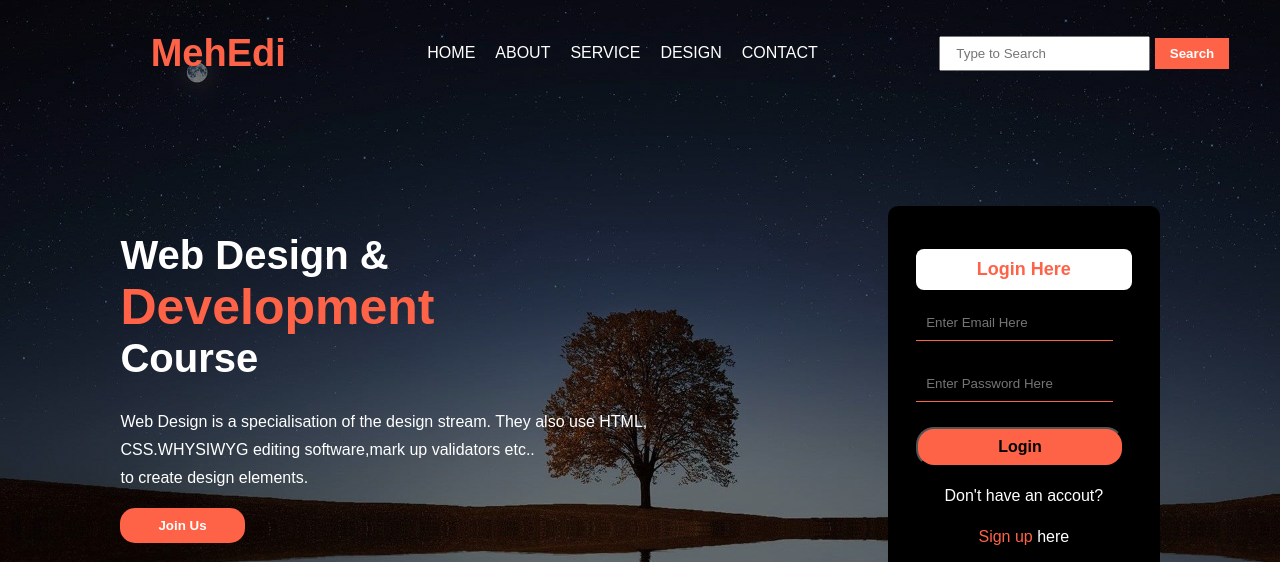
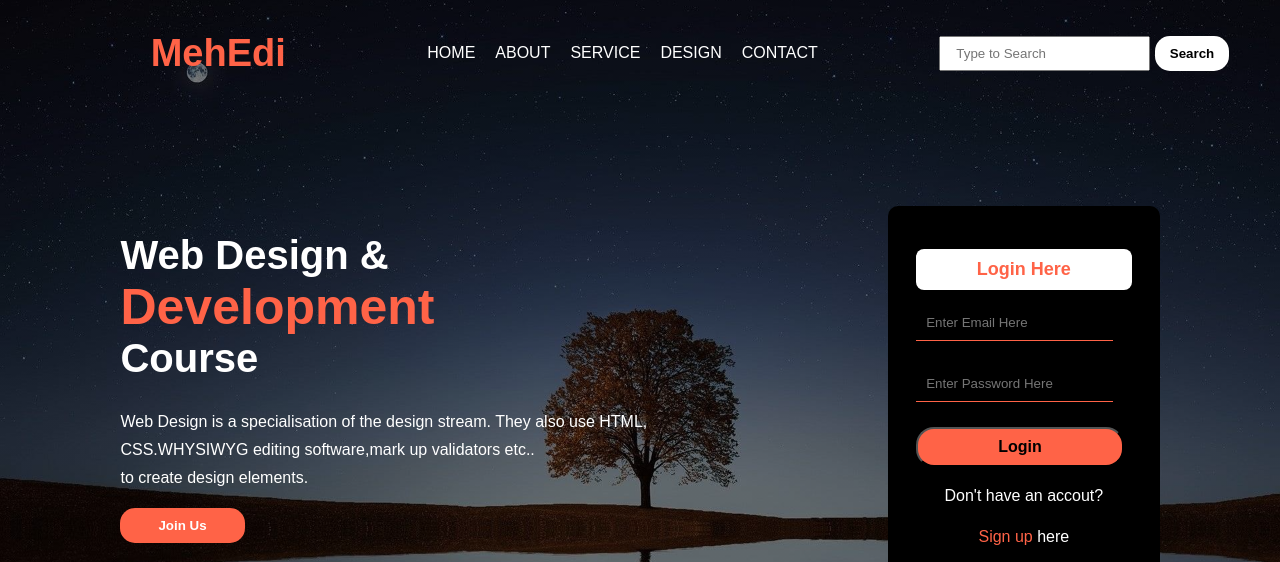
Before and after one commit to mehedihasanmurad/html-css-website, a plain HTML site: page index.html in a window 1280 px wide. In both pictures the pointer is over the input "Search". Shown: the top 562 px of the page. Drawn offline with Linux system fonts and the light colour scheme.

Commit message:
something style change

```diff
--- a/Styles/styles.css
+++ b/Styles/styles.css
@@ -57,6 +57,13 @@ body {
     color: white;
     font-weight: bold;
     border: none;
+}
+
+.search .btn:hover {
+    background-color: white;
+    color: black;
+    padding: 10px 15px;
+    border-radius: 15px;
 }
 
 /* ........................ title description.................. */
@@ -130,6 +137,7 @@ body {
     color: #fff;
     padding: 10px;
     overflow: hidden;
+    outline: none;
 }
 
 .form-btn {
```
